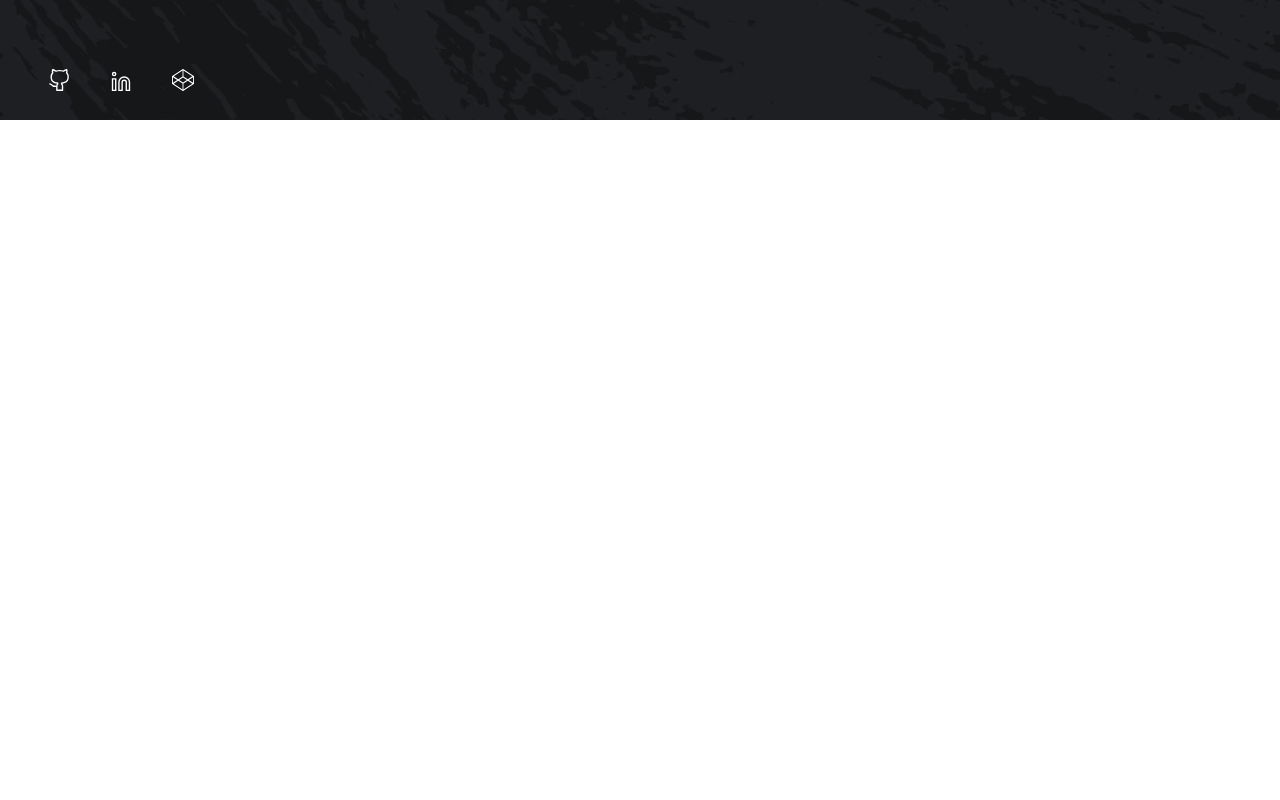
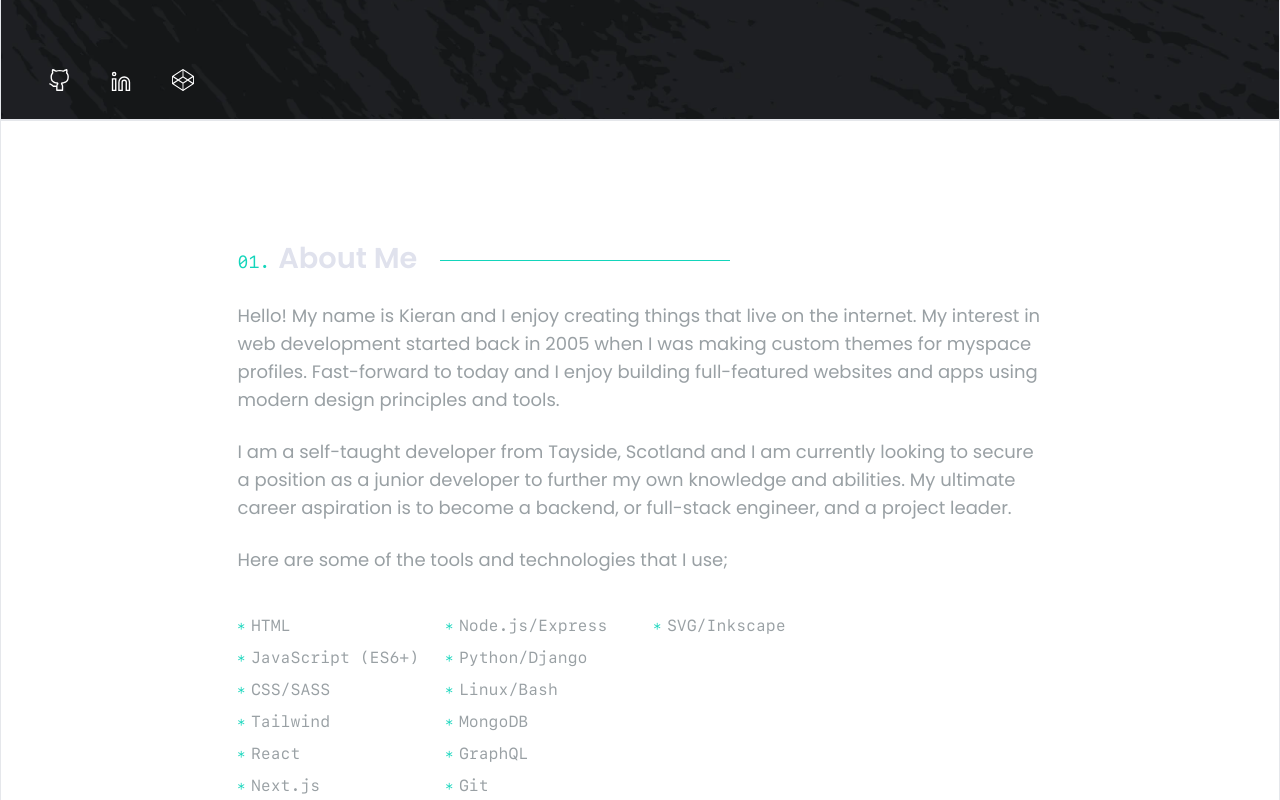
Before and after one commit to kdan80/v4, a Next.js app: page / in a window 1280 px wide. Shown: the part 680-1480 px from the top of the page. Built offline with nearby package versions, Linux system fonts and the light colour scheme.

Commit message:
Added About & Numbered Heading

```diff
--- a/components/Layout.tsx
+++ b/components/Layout.tsx
@@ -17,7 +17,7 @@ const Layout = ({ children, location }: Props) => {
     const scrolledToTop = useScrolledToTop()
 
     return (
-        <div className='relative min-h-screen flex justify-center items-center font-sans text-white'>
+        <div className='relative min-h-screen max-w-screen overflow-x-hidden flex justify-center items-center font-sans text-white'>
             <DocumentHeader />
 
             {/* Background image for the entire site */}
--- /dev/null
+++ b/components/NumberedHeading.tsx
@@ -0,0 +1,31 @@
+import React from 'react'
+import { motion } from 'framer-motion'
+import { scrollFade } from 'styles/framerAnimations'
+
+interface Props {
+    index: number
+    overline?: boolean
+    children: React.ReactNode
+}
+
+const NumberedHeading = ({ overline = false, index, children }: Props) => {
+    return (
+        <div
+            className='flex gap-2 md:gap-5'
+            {...scrollFade}>
+            <h2 className='flex gap-2 text-2xl whitespace-nowrap text-main font-semibold md:gap-[0.8rem] md:text-[1.8rem]'>
+                <div className='flex items-baseline gap-2 md:gap-[0.8rem'>
+                    <span className=' text-hero font-mono font- text-[1.1rem] font-normal'>
+                        {index < 10 ? `0${index}.` : `${index}.`}
+                    </span>
+                    <span>{children}</span>
+                </div>
+                <div className='h-[100%] w-[300px] flex items-center'>
+                    <span className='h-px w-[100%] ml-[10px] bg-hero md:max-w-[300px]' />
+                </div>
+            </h2>
+        </div>
+    )
+}
+
+export default NumberedHeading
--- a/components/header/Header.tsx
+++ b/components/header/Header.tsx
@@ -6,7 +6,6 @@ import DropdownNav from './DropdownNav'
 import config from 'config/config'
 import { motion, useAnimationControls } from 'framer-motion'
 import useScrollDirection from 'hooks/useScrollDirection'
-import useScrolledToTop from 'hooks/useScrolledToTop'
 
 // Framer animations for home link, should be the same as hamburgerVariants in Hamburger.tsx
 const homeLinkVariants = {
--- /dev/null
+++ b/components/sections/About.tsx
@@ -0,0 +1,108 @@
+import React from 'react'
+
+import Section from 'components/sections/Section'
+
+import config from 'config/config'
+import { motion } from 'framer-motion'
+import { scrollFade } from 'styles/framerAnimations'
+import NumberedHeading from 'components/NumberedHeading'
+
+// const StyledSection =
+
+//     .container {
+//         ${mixins.sectionContentContainer};
+//         ${mixins.flexCol};
+//     }
+;('grid grid-cols-2 gap-2.5 mt-5 overflow-hidden')
+//     .skills-list {
+//         display: grid;
+//         grid-template-columns: repeat(2, minmax(140px, 200px));
+//         grid-gap: 0 .625rem;
+//         padding: 0;
+//         margin: 1.25rem 0 0 0;
+//         overflow: hidden;
+//         list-style: none;
+;('relative mb-2.5 pl-4.5 font-mono text-sm')
+//         li {
+//             position: relative;
+//             margin-bottom: .625rem;
+//             padding-left: 1.25rem;
+//             font-family: var(--font-mono);
+//             font-size: var(--ft-sm);
+
+//             &:before {
+//                 content: '▹';
+//                 position: absolute;
+//                 left: 0;
+//                 color: var(--fg-highlight);
+//                 font-size: var(--ft-sm);
+//                 line-height: .75rem;
+//             }
+//         }
+//     }
+
+//     @media screen and (min-width: 768px){
+//         .container {
+//             width: 70%;
+//         }
+
+//         .skills-list li {
+//             font-size: var(--ft-md);
+
+//             &:before {
+//                 font-size: var(--ft-md);
+//             }
+//         }
+//     }
+
+const About = () => {
+    const { skills } = config
+
+    return (
+        <Section id='about'>
+            <motion.div className='section-container md:w-[70%] flex flex-col gap-6'>
+                <NumberedHeading index={1}>About Me</NumberedHeading>
+
+                <motion.p
+                    className='text-lg text-mainDarker'
+                    {...scrollFade}>
+                    Hello! My name is Kieran and I enjoy creating things that live on the internet.
+                    My interest in web development started back in 2005 when I was making custom
+                    themes for myspace profiles. Fast-forward to today and I enjoy building
+                    full-featured websites and apps using modern design principles and tools.
+                </motion.p>
+
+                <motion.p
+                    className='text-lg text-mainDarker'
+                    {...scrollFade}>
+                    I am a self-taught developer from Tayside, Scotland and I am currently looking
+                    to secure a position as a junior developer to further my own knowledge and
+                    abilities. My ultimate career aspiration is to become a backend, or full-stack
+                    engineer, and a project leader.
+                </motion.p>
+
+                <motion.p
+                    className='text-lg text-mainDarker'
+                    {...scrollFade}>
+                    Here are some of the tools and technologies that I use;
+                </motion.p>
+
+                <motion.ul
+                    className='flex flex-col flex-wrap max-w-[600px] max-h-[250px] md:max-h-[200px] gap-2 mt-4'
+                    {...scrollFade}>
+                    {skills &&
+                        skills.map((skill, index) => (
+                            <motion.li
+                                className='flex items-center gap-1.5 font-mono text-sm md:text-base text-mainDarker w-[200px] '
+                                key={index}>
+                                <span className='text-hero text-xs'>*</span>
+                                <span>{skill}</span>
+                            </motion.li>
+                        ))}
+                </motion.ul>
+            </motion.div>
+        </Section>
+    )
+}
+
+export default About
--- a/components/sections/Section.tsx
+++ b/components/sections/Section.tsx
@@ -7,11 +7,11 @@ interface Props {
 
 const Section = ({ children, id }: Props) => {
     return (
-        <div
+        <section
             id={id}
-            className='flex justify-center items-center w-full h-screen'>
+            className='flex justify-center items-center h-screen px-[5vw] w-screen border'>
             {children}
-        </div>
+        </section>
     )
 }
 
--- a/pages/index.tsx
+++ b/pages/index.tsx
@@ -1,12 +1,13 @@
 import Layout from 'components/Layout'
 import Section from 'components/sections/Section'
 import Landing from 'components/sections/Landing'
+import About from 'components/sections/About'
 
 export default function Home() {
     return (
         <Layout>
             <Landing />
-            <Section>Page 2</Section>
+            <About />
             <Section>Page 3</Section>
             <Section>Page 4</Section>
         </Layout>
--- /dev/null
+++ b/styles/framerAnimations.ts
@@ -0,0 +1,25 @@
+// This animation fades content in & out as it enters/exits the viewport +/- 20px
+const scrollFadeVariants = {
+    fadeOut: {
+        opacity: 0,
+        transition: {
+            duration: 0.3,
+        },
+    },
+    fadeIn: {
+        opacity: 1,
+        transition: {
+            duration: 0.3,
+        },
+    },
+}
+
+export const scrollFade = {
+    variants: scrollFadeVariants,
+    initial: 'fadeOut',
+    whileInView: 'fadeIn',
+    viewport: {
+        margin: '-20px 0px -20px 0px',
+        amount: 0.8,
+    },
+}
--- a/tailwind.config.js
+++ b/tailwind.config.js
@@ -39,6 +39,9 @@ module.exports = {
                 landingH1: ['clamp(0.875rem, 5vw, 1.125rem)'],
                 landingH2: ['clamp(2.5rem, 8vw, 4rem)'],
             },
+            gridTemplateColumns: {
+                skills: 'repeat(2, minmax(140px, 200px)',
+            },
         },
     },
     plugins: [],
```
